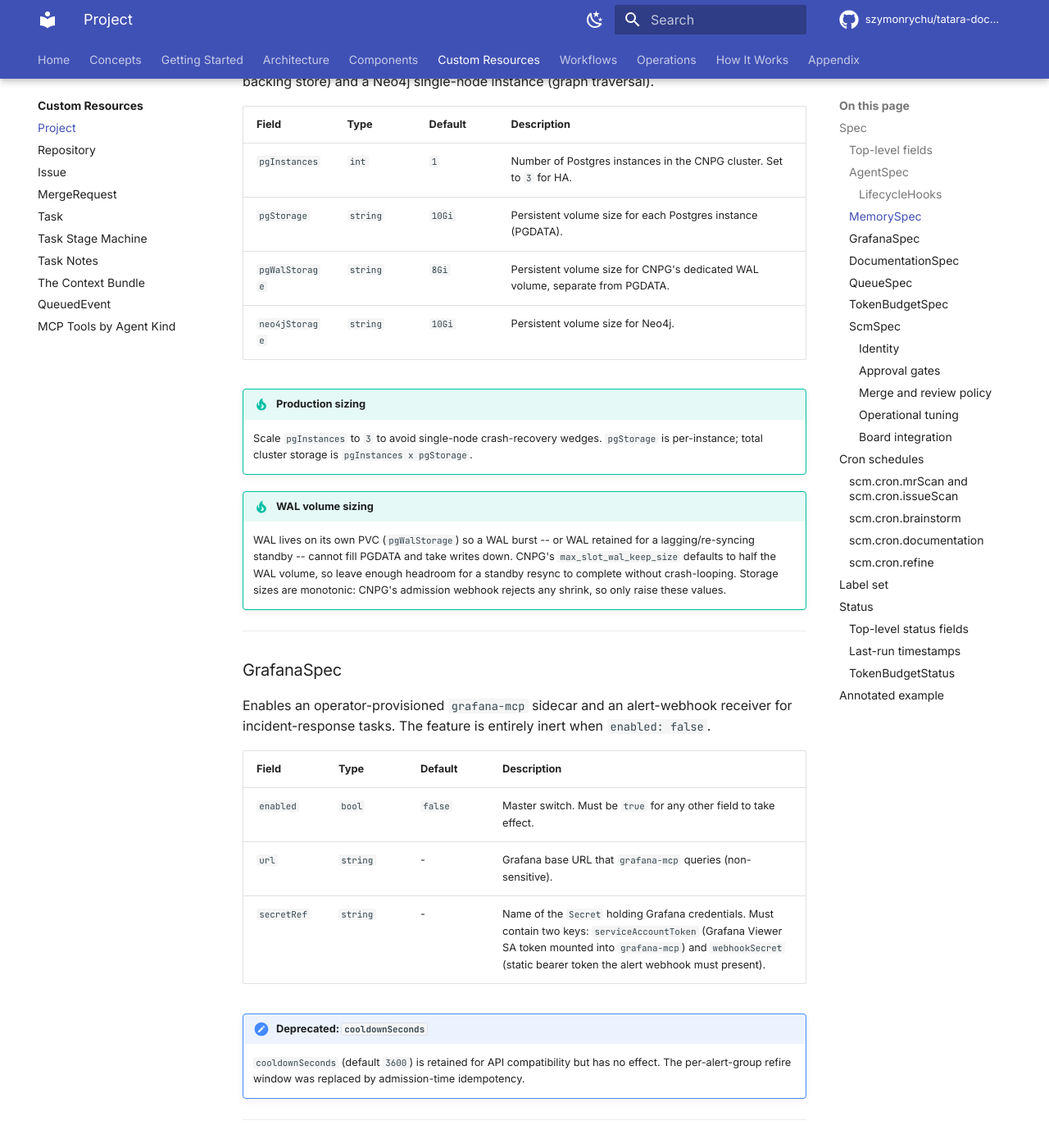
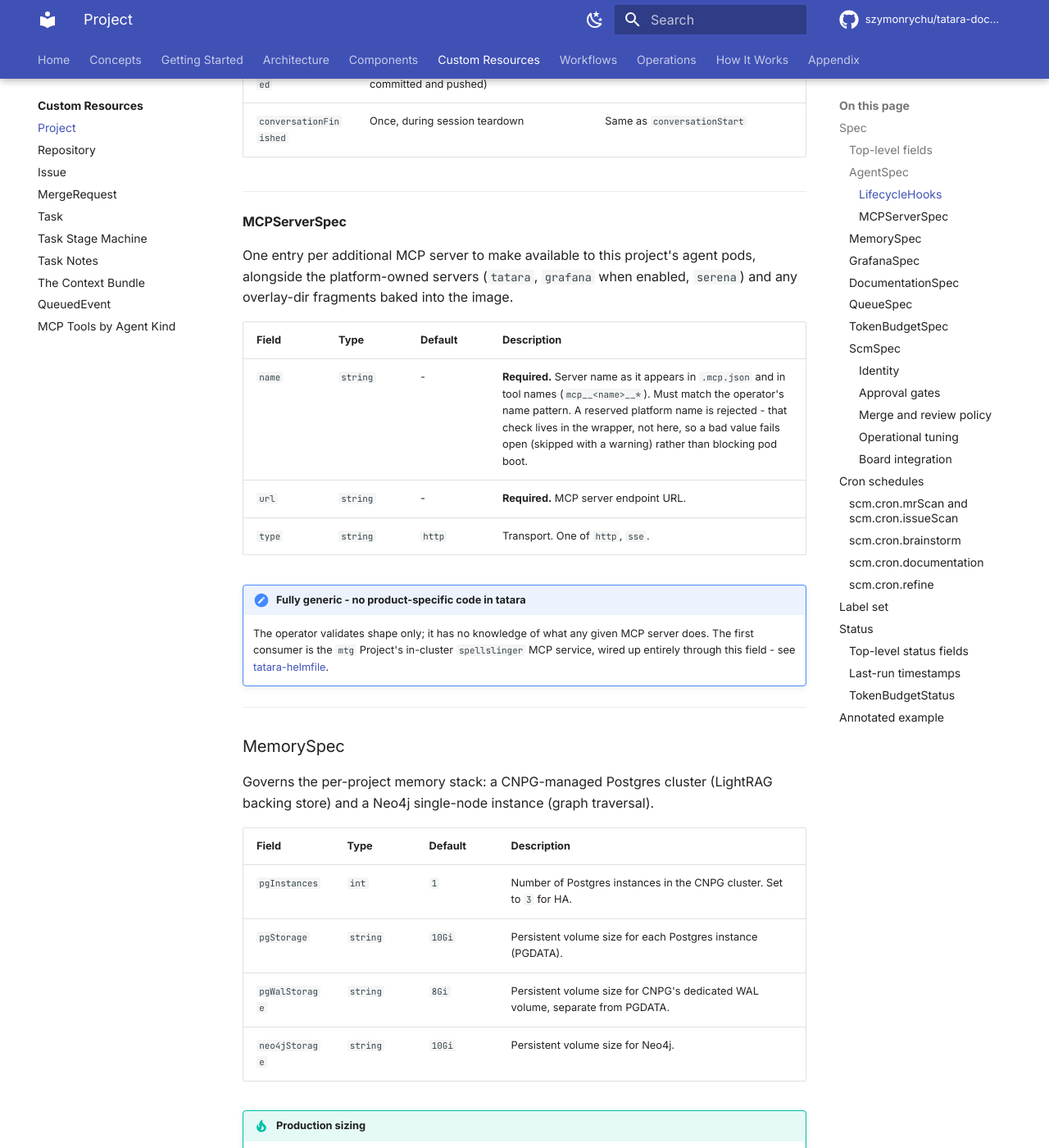
Before and after one commit to szymonrychu/tatara-documentation, an MkDocs documentation site: the page built from docs/reference/project.md, in a window 1280 px wide and 1400 px high, scrolled down 5674 px. Shown: the whole window at 82% size. Built offline with MkDocs 1.6.1 and Material for MkDocs 9.7.7, drawn with Linux system fonts in a browser that asks for light colours; comment, search, counter and statistics services are not loaded; the version menu is left out; some of the changed text lies outside the part shown.

Commit message:
docs: document Project.spec.agent.mcpServers (per-project MCP injection) (#23)
operator#431 adds AgentSpec.mcpServers to the Project CRD and serializes it
to TATARA_EXTRA_MCP_SERVERS; claude-code-wrapper#129 merges those entries
into the rendered .mcp.json after overlay fragments and before the
platform-owned servers, skipping reserved names and failing open on bad
input. First live consumer is the mtg project's spellslinger MCP service
(helmfile#248).

```diff
--- a/docs/reference/project.md
+++ b/docs/reference/project.md
@@ -66,8 +66,9 @@ Controls every agent pod spawned by this project.
 | `extraEnvsFrom` | `[]EnvFromSource` | - | ConfigMap or Secret refs whose keys are bulk-loaded into the wrapper container's environment. |
 | `extraVolumeMounts` | `[]VolumeMount` | - | Additional volume mounts appended to the wrapper container. |
 | `extraVolumes` | `[]Volume` | - | Additional volumes appended to the agent pod's volume list. |
-| `extraSidecarContainers` | `[]Container` | - | Additional containers appended after the wrapper in the agent pod. Useful for MCP servers or local proxies. |
+| `extraSidecarContainers` | `[]Container` | - | Additional containers appended after the wrapper in the agent pod. Useful for a local proxy, or for an MCP server that isn't already reachable as a service - for an existing HTTP/SSE MCP endpoint, prefer [`mcpServers`](#mcpserverspec) below. |
 | `extraInitContainers` | `[]Container` | - | Init containers added to the agent pod. Run to completion before the wrapper starts. |
+| `mcpServers` | [`[]MCPServerSpec`](#mcpserverspec) | `[]` | Additional MCP servers to merge into this project's agent pods, on top of the platform-owned servers and any overlay-dir fragments baked into the image. Serialized to the wrapper as the `TATARA_EXTRA_MCP_SERVERS` env var (compact JSON; omitted entirely when empty). The operator validates shape only - reserved-name enforcement and the merge itself happen in the wrapper, see [tatara-claude-code-wrapper](../components/claude-code-wrapper.md#configuration). |
 
 !!! danger "There is no resume mode"
     `contextWindowTokens` and the old compacted-handover threshold field are gone. <!-- stale-ok: handover --> Every pod's turn-0 gets the identical [context bundle](context-bundle.md) render, bounded by `Project.spec.maxBundleBytes` - there is no partial-resume calculation and nothing carries a Claude session id across a pod boundary. What carries forward between pods is [`Task.status.notes`](task-notes.md).
@@ -84,6 +85,21 @@ Each field is a shell command string passed to `sh -c`. An empty field is skippe
 | `conversationRestart` | Each time the wrapper process is relaunched after a pod recreation | Same as `conversationStart` |
 | `agentTurnFinished` | After each agent turn (after work is committed and pushed) | Same as `conversationStart` |
 | `conversationFinished` | Once, during session teardown | Same as `conversationStart` |
+
+---
+
+#### MCPServerSpec
+
+One entry per additional MCP server to make available to this project's agent pods, alongside the platform-owned servers (`tatara`, `grafana` when enabled, `serena`) and any overlay-dir fragments baked into the image.
+
+| Field | Type | Default | Description |
+|---|---|---|---|
+| `name` | `string` | - | **Required.** Server name as it appears in `.mcp.json` and in tool names (`mcp__<name>__*`). Must match the operator's name pattern. A reserved platform name is rejected - that check lives in the wrapper, not here, so a bad value fails open (skipped with a warning) rather than blocking pod boot. |
+| `url` | `string` | - | **Required.** MCP server endpoint URL. |
+| `type` | `string` | `http` | Transport. One of `http`, `sse`. |
+
+!!! note "Fully generic - no product-specific code in tatara"
+    The operator validates shape only; it has no knowledge of what any given MCP server does. The first consumer is the `mtg` Project's in-cluster `spellslinger` MCP service, wired up entirely through this field - see [tatara-helmfile](../components/helmfile.md).
 
 ---
 
@@ -382,6 +398,11 @@ spec:
     extraEnvs:
       - name: CUSTOM_REGISTRY
         value: harbor.example.com
+    # (16)!
+    mcpServers:
+      - name: internal-search
+        url: http://internal-search.svc.cluster.local:8080/mcp
+        type: http
 
   memory:
     # (4)!
@@ -482,3 +503,4 @@ spec:
 13. `approvalPhrases` is the closed wordlist an approving maintainer comment must anchor-match. Omit to use the built-in default list.
 14. `staleProposalDays: 14` opts in the brainstorm staleness reaper: bot proposals with no human engagement for 14+ days are auto-closed, keeping the `maxOpenProposals` backlog from clogging with dead proposals. Omit or set `<=0` to keep the reaper off.
 15. `documentation.enabled` + `documentation.repo` is the real on-switch and docs-target repo for the nightly documentation agent; `scm.cron.documentation.schedule` (above) is a separate, also-required gate - the cron `CronActivity` has no `enabled` field of its own.
+16. `mcpServers` bring-your-own-MCPs into this project's agent pods, on top of the platform-owned servers. The operator only checks shape (`name` pattern, `type` enum); the wrapper does the actual merge and drops any entry that collides with a reserved platform name.
```
Also changed, not shown: docs/components/claude-code-wrapper.md (+3 -1 lines).
